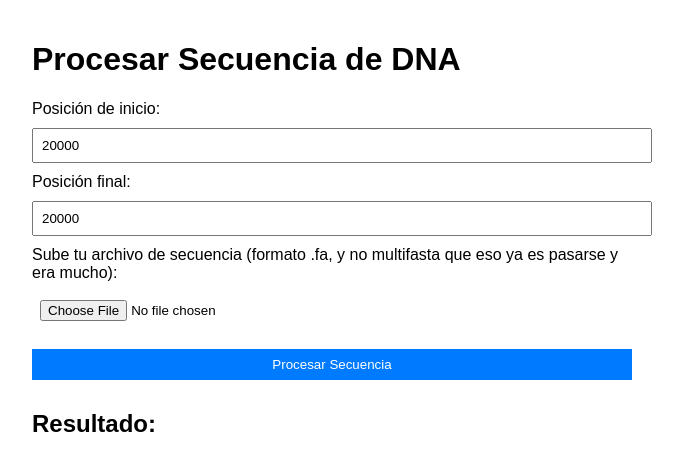
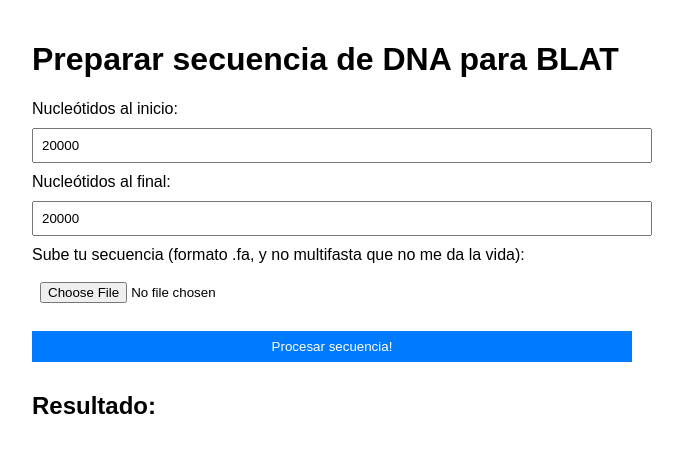
Before and after one commit to fjaviersuarez/EasyBLAT, a plain HTML site: page index.html in a window 1280 px wide. Shown: the whole page, without its empty margins (308-991 px from the left). Drawn offline with Linux system fonts and the light colour scheme.

Commit message:
Update index.html

```diff
--- a/index.html
+++ b/index.html
@@ -3,7 +3,7 @@
 <head>
   <meta charset="UTF-8">
   <meta name="viewport" content="width=device-width, initial-scale=1.0">
-  <title>Procesar Secuencia de DNA</title>
+  <title>Recortar secuencia de DNA</title>
   <link rel="icon" href="favicon.ico" type="image/x-icon">
 
   <style>
@@ -40,18 +40,18 @@
 <body>
 
   <div class="container">
-    <h1>Procesar Secuencia de DNA</h1>
+    <h1>Preparar secuencia de DNA para BLAT</h1>
     <form id="form">
-      <label for="inicio">Posición de inicio:</label>
+      <label for="inicio">Nucleótidos al inicio:</label>
       <input type="number" id="inicio" name="inicio" value="20000" required>
 
-      <label for="final">Posición final:</label>
+      <label for="final">Nucleótidos al final:</label>
       <input type="number" id="final" name="final" value="20000" required>
 
-      <label for="file">Sube tu archivo de secuencia (formato .fa, y no multifasta que eso ya es pasarse y era mucho):</label>
+      <label for="file">Sube tu secuencia (formato .fa, y no multifasta que no me da la vida):</label>
       <input type="file" id="file" name="file" required>
 
-      <button type="submit">Procesar Secuencia</button>
+      <button type="submit">Procesar secuencia!</button>
     </form>
 
     <h2>Resultado:</h2>
```
